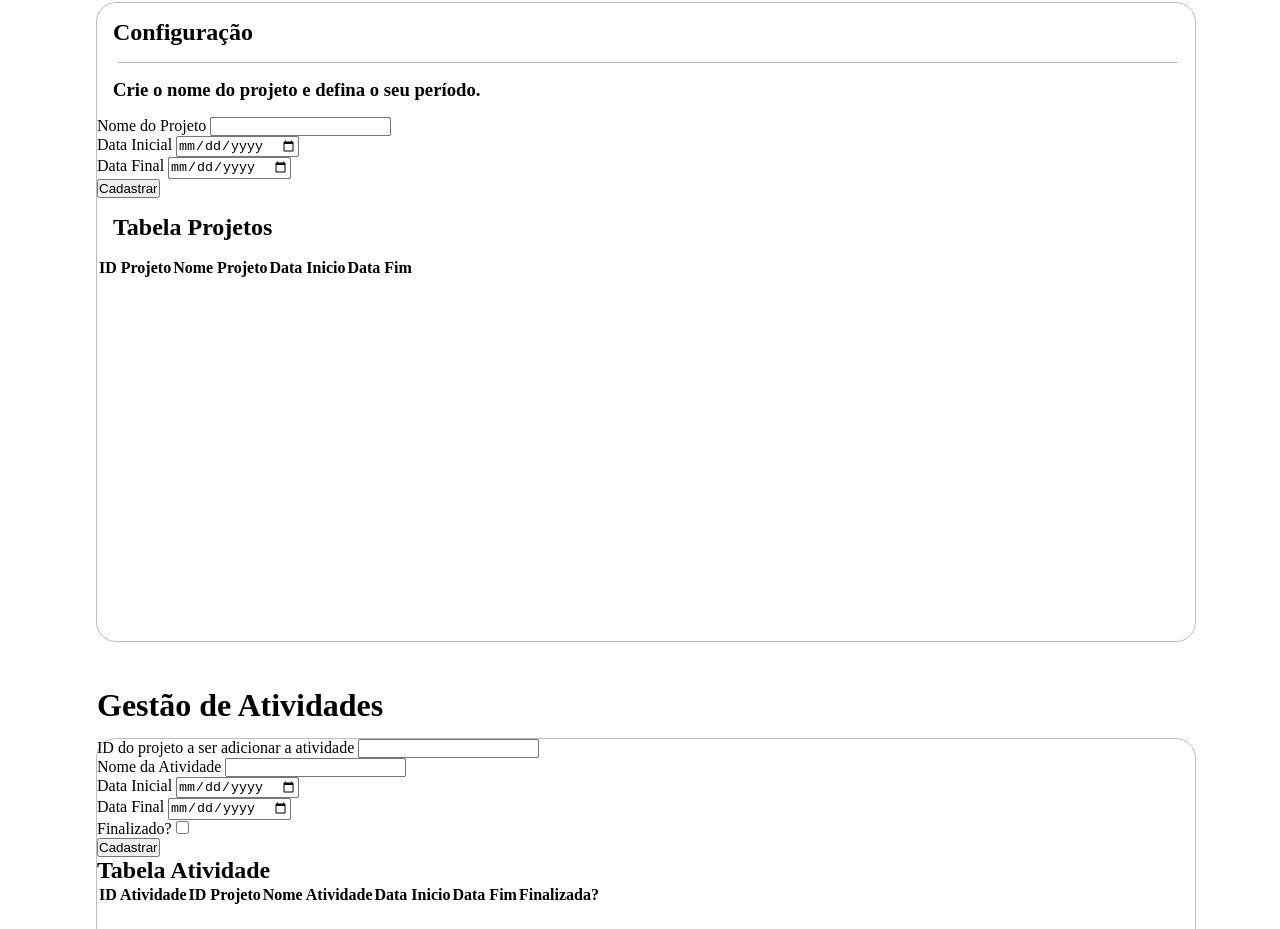
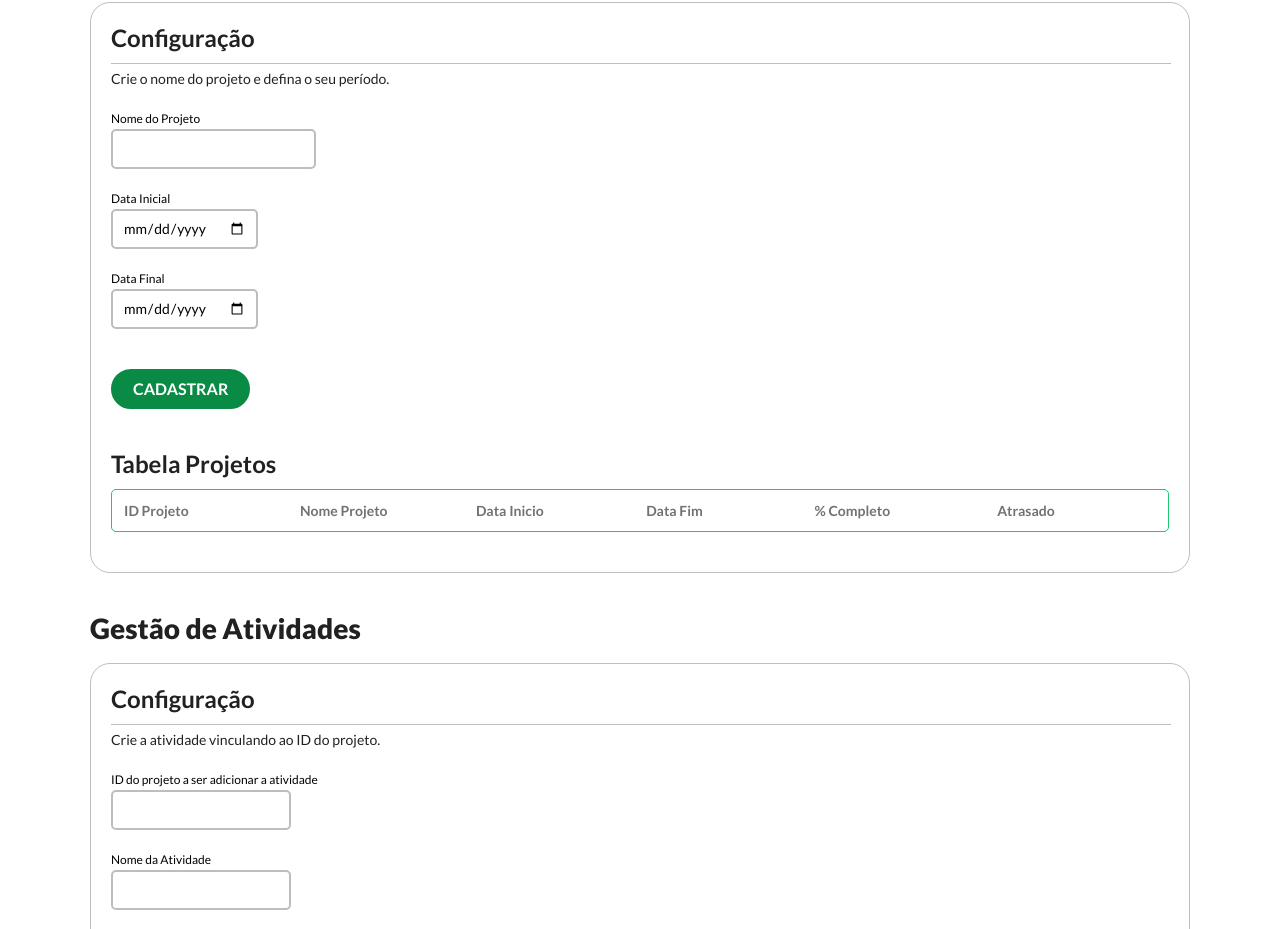
Before and after one commit to ViniciussCoelho/Desafio-EUAX, a plain HTML site: page index.html in a window 1280 px wide. Shown: the part 138-1067 px from the top of the page. Drawn offline with Linux system fonts and the light colour scheme.

Commit message:
Segundo dia commit 2

```diff
--- a/index.html
+++ b/index.html
@@ -6,6 +6,12 @@
     <title>OrganizaDev</title>
 
     <link rel="stylesheet" href="styles.css" />
+    <link rel="preconnect" href="https://fonts.googleapis.com" />
+    <link rel="preconnect" href="https://fonts.gstatic.com" crossorigin />
+    <link
+      href="https://fonts.googleapis.com/css2?family=Lato:ital,wght@0,300;0,400;0,700;0,900;1,300;1,400;1,700;1,900&display=swap"
+      rel="stylesheet"
+    />
   </head>
 
   <body>
@@ -16,9 +22,10 @@
       </nav>
     </header>
     <main>
-
+      <div>
+        <h1>Gestão de Projetos</h1>
+      </div>
       <div class="sectionA">
-        <h1>Gestão de Projetos</h1>
         <h2>Configuração</h2>
         <div id="line"></div>
         <h3>Crie o nome do projeto e defina o seu período.</h3>
@@ -27,79 +34,129 @@
           onsubmit="event.preventDefault();onFormSubmit();"
           autocomplete="off"
         >
-          <div>
-            <label>Nome do Projeto</label>
-            <input type="text" name="projectName" id="projectName" required />
+          <div class="inputText">
+            <label class="inputTextFont">Nome do Projeto</label>
+            <br /><input
+              class="inputTextBox"
+              type="text"
+              name="projectName"
+              id="projectName"
+              required
+            />
+          </div>
+          <div class="inputText">
+            <label class="inputTextFont">Data Inicial</label>
+            <br /><input
+              class="inputTextBox inputTextFont"
+              type="date"
+              name="initialDate"
+              id="initialDate"
+              required
+            />
+          </div>
+          <div class="inputText">
+            <label class="inputTextFont">Data Final</label>
+            <br /><input
+              class="inputTextBox inputTextFont"
+              type="date"
+              name="finalDate"
+              id="finalDate"
+              required
+            />
           </div>
           <div>
-            <label>Data Inicial</label>
-            <input type="date" name="initialDate" id="initialDate" required />
-          </div>
-          <div>
-            <label>Data Final</label>
-            <input type="date" name="finalDate" id="finalDate" required />
-          </div>
-          <div class="form-button">
-            <input type="submit" value="Cadastrar" />
+            <input class="form-button" type="submit" value="Cadastrar" />
           </div>
         </form>
 
         <div class="tables">
           <h2>Tabela Projetos</h2>
-          <table class="list" id="projectList">
+          <table class="columnTable" id="projectList">
             <thead>
               <tr>
                 <th>ID Projeto</th>
                 <th>Nome Projeto</th>
                 <th>Data Inicio</th>
                 <th>Data Fim</th>
+                <th>% Completo</th>
+                <th>Atrasado</th>
               </tr>
             </thead>
-            <tbody></tbody>
+            <tbody class="dataTable"></tbody>
           </table>
         </div>
       </div>
 
-      <div class="sectionB">
+      <div>
         <h1>Gestão de Atividades</h1>
+      </div>
+
+      <div class="sectionA">
+        <h2>Configuração</h2>
+        <div id="line"></div>
+        <h3>Crie a atividade vinculando ao ID do projeto.</h3>
         <form
           class="formB"
           onsubmit="event.preventDefault();actOnFormSubmit();"
-          autocomplete="off"
-        >
-          <div>
-            <label>ID do projeto a ser adicionar a atividade</label>
-            <input type="text" name="projectId" id="projectId" required />
+          autocomplete="off">
+          <div class="inputText">
+            <label class="inputTextFont">ID do projeto a ser adicionar a atividade</label>
+            <br /><input
+              class="inputTextBox inputTextFont"
+              type="text"
+              name="projectId"
+              id="projectId"
+              required
+            />
           </div>
-          <div>
-            <label>Nome da Atividade</label>
-            <input type="text" name="actName" id="actName" required />
+          <div class="inputText">
+            <label class="inputTextFont">Nome da Atividade</label>
+            <br /><input
+              class="inputTextBox inputTextFont"
+              type="text"
+              name="actName"
+              id="actName"
+              required
+            />
           </div>
-          <div>
-            <label>Data Inicial</label>
-            <input
+          <div class="inputText">
+            <label class="inputTextFont">Data Inicial</label>
+            <br /><input
+              class="inputTextBox inputTextFont"
               type="date"
               name="actInitialDate"
               id="actInitialDate"
               required
             />
           </div>
-          <div>
-            <label>Data Final</label>
-            <input type="date" name="actFinalDate" id="actFinalDate" required />
+          <div class="inputText">
+            <label class="inputTextFont">Data Final</label>
+            <br /><input
+              class="inputTextBox inputTextFont"
+              type="date"
+              name="actFinalDate"
+              id="actFinalDate"
+              required
+            />
+          </div>
+          <div class="inputText">
+            <label class="inputTextFont">Finalizado?</label>
+            <br /><input
+              class="inputTextBox inputTextFont"
+              type="checkbox"
+              name="ended"
+              value="Sim"
+              id="ended"
+            />
           </div>
           <div>
-            <label>Finalizado?</label>
-            <input type="checkbox" name="ended" value="Sim" id="ended" />
-          </div>
-          <div class="act-form-button">
-            <input type="submit" value="Cadastrar" />
+            <input class="form-button" type="submit" value="Cadastrar" />
           </div>
         </form>
 
         <div class="tables">
           <h2>Tabela Atividade</h2>
-          <table class="list" id="actList">
+          <table class="columnTable" id="actList">
             <thead>
               <tr>
                 <th>ID Atividade</th>
@@ -110,7 +167,7 @@
                 <th>Finalizada?</th>
               </tr>
             </thead>
-            <tbody></tbody>
+            <tbody class="dataTable"></tbody>
           </table>
         </div>
       </div>
--- a/scriptTable1.js
+++ b/scriptTable1.js
@@ -1,11 +1,13 @@
 // Project Table
 var selectedRow = null
 
+// Passa os dados da variável para a tabela
 function onFormSubmit() {
     var formData = readFormData();
     insertNewRecord(formData);
 }
 
+// Le os dados do formulário e armazena na variável
 function readFormData() {
     var formData = {}
     formData["projectName"] = document.getElementById("projectName").value;
@@ -14,6 +16,7 @@ function readFormData() {
     return formData;
 }
 
+// Insere uma nova linha na tabela
 function insertNewRecord(data) {
     var table = document.getElementById("projectList").getElementsByTagName('tbody')[0];
     var newRow = table.insertRow(table.length);
@@ -25,9 +28,14 @@ function insertNewRecord(data) {
     cell2.innerHTML = data.initialDate;
     cell3 = newRow.insertCell(3);
     cell3.innerHTML = data.finalDate;
+    cell4 = newRow.insertCell(4);
+    cell4.innerHTML = "--";
+    cell5 = newRow.insertCell(5);
+    cell5.innerHTML = "--";
     resetForm();
 }
 
+// Reseta o formulário
 function resetForm() {
     document.getElementById("projectName").value = "";
     document.getElementById("initialDate").value = "";
--- a/styles.css
+++ b/styles.css
@@ -26,34 +26,58 @@ nav p {
   height: 30px;
   font-weight: 800;
   font-size: 24px;
+  color: #ffffff;
+  margin: 0 25px;
+  font-family: 'Lato', sans-serif;
+}
 
-  color: #ffffff;
+/* TITLES H */
+h1 {
+  font-family: 'Lato', sans-serif;
+  font-size: 28px;
+  font-weight: 900;
+  line-height: 30px;
+  color: rgba(0, 0, 0, 0.87);
+  width: 1100px;
+  margin: 20px auto;
+}
 
-  margin: 0 25px;
+h2 {
+  font-family: 'Lato', sans-serif;
+  font-size: 24px;
+  font-weight: 700;
+  line-height: 30px;
+  color: rgba(0, 0, 0, 0.87);
 }
+
+h3 {
+  font-family: 'Lato', sans-serif;
+  font-size: 14px;
+  font-weight: normal;
+  line-height: 20px;
+  color: rgba(0, 0, 0, 0.87);
+}
+
+
 
 /* SECTION A */
 
 .sectionA {
   width: 1100px;
-  height: 640px;
-  margin: 70px 96px 96px;
-
+  height: auto;
+  margin: 0 auto 40px;
+  padding-bottom: 40px;
   background: #ffffff;
-
   border: 1px solid #bdbdbd;
   box-sizing: border-box;
   border-radius: 20px;
+}
 
-
-}
 .sectionA #line {
   width: 1060px;
   height: 1px;
   top: 34px;
-
   background: #bdbdbd;
-
   margin: 4px 20px;
 }
 
@@ -65,24 +89,33 @@ nav p {
 }
 
 .sectionA h2 {
-  margin: 16px 16px;
+  margin: 20px 20px 10px;
 }
 
 .sectionA h3 {
-  margin: 16px 16px;
+  margin: 5px 20px 20px;
 }
 
 /* SECTION B */
 .sectionB {
   width: 1100px;
-  height: 920px;
-
-  margin: 70px 96px 96px;
+  height: auto;
+  margin: 70px 96px 0;
+  padding-bottom: 40px;
   background: #ffffff;
-
   border: 1px solid #bdbdbd;
   box-sizing: border-box;
   border-radius: 20px;
+}
+
+.sectionB #line {
+  width: 1060px;
+  height: 1px;
+  top: 34px;
+
+  background: #bdbdbd;
+
+  margin: 4px 20px;
 }
 
 .sectionB h1 {
@@ -91,3 +124,103 @@ nav p {
   height: 35px;
   top: 825px;
 }
+
+/* INPUT TEXT */
+.inputText {
+  margin: 20px;
+}
+
+.inputTextFont {
+  font-family: 'Lato', sans-serif;
+  font-size: 12px;
+  font-weight: 400;
+  line-height: 20px;
+}
+
+.inputTextBox {
+  height: 40px;
+  padding: 10px;
+  font-size: 14px;
+}
+
+.inputText input {
+  border-style: solid;
+  border-radius: 5px;
+  border-color: #bdbdbd;
+}
+
+/* BUTTON */
+.form-button {
+  font-family: 'Lato', sans-serif;
+  font-style: normal;
+  font-weight: 600;
+  font-size: 16px;
+  line-height: 20px;
+  color: #FFFFFF;
+  align-items: center;
+  text-align: center;
+  text-transform: uppercase;
+  margin: 20px;
+  height: 40px;
+  background: #098a45;
+  padding-left: 20px;
+  padding-right: 20px;
+  border-style: solid;
+  border-color: #098a45;
+  border-radius: 100px;
+
+}
+
+.form-button:hover {
+  font-family: 'Lato', sans-serif;
+  font-style: normal;
+  font-weight: 600;
+  font-size: 16px;
+  line-height: 20px;
+  color: #FFFFFF;
+  align-items: center;
+  text-align: center;
+  text-transform: uppercase;
+  margin: 20px;
+  height: 40px;
+  background: #054222;
+  border-radius: 100px;
+  border-color: #054222 !important;
+  border-radius: 20px;
+  padding-left: 20px;
+  padding-right: 20px;
+  outline: none !important;
+  cursor: pointer;
+}
+
+/* TABLE */
+.columnTable {
+  font-family: 'Lato', sans-serif;
+  font-size: 14px;
+  font-weight: bold;
+  text-align: left;
+  margin: 0 20px;
+  border: 1px solid #1fc76e;
+  border-radius: 5px;
+}
+
+
+.columnTable th {
+  width: 265px;
+  padding: 10px;
+  color: #727272;
+}
+
+.dataTable {
+  font-family: 'Lato', sans-serif;
+  font-size: 16px;
+  font-weight: normal;
+  color: #000000;
+  text-align: left;
+  margin: 0 20px;
+}
+
+.dataTable td {
+  padding: 10px;
+  border-top: 1px solid #1fc76e;
+}
```
